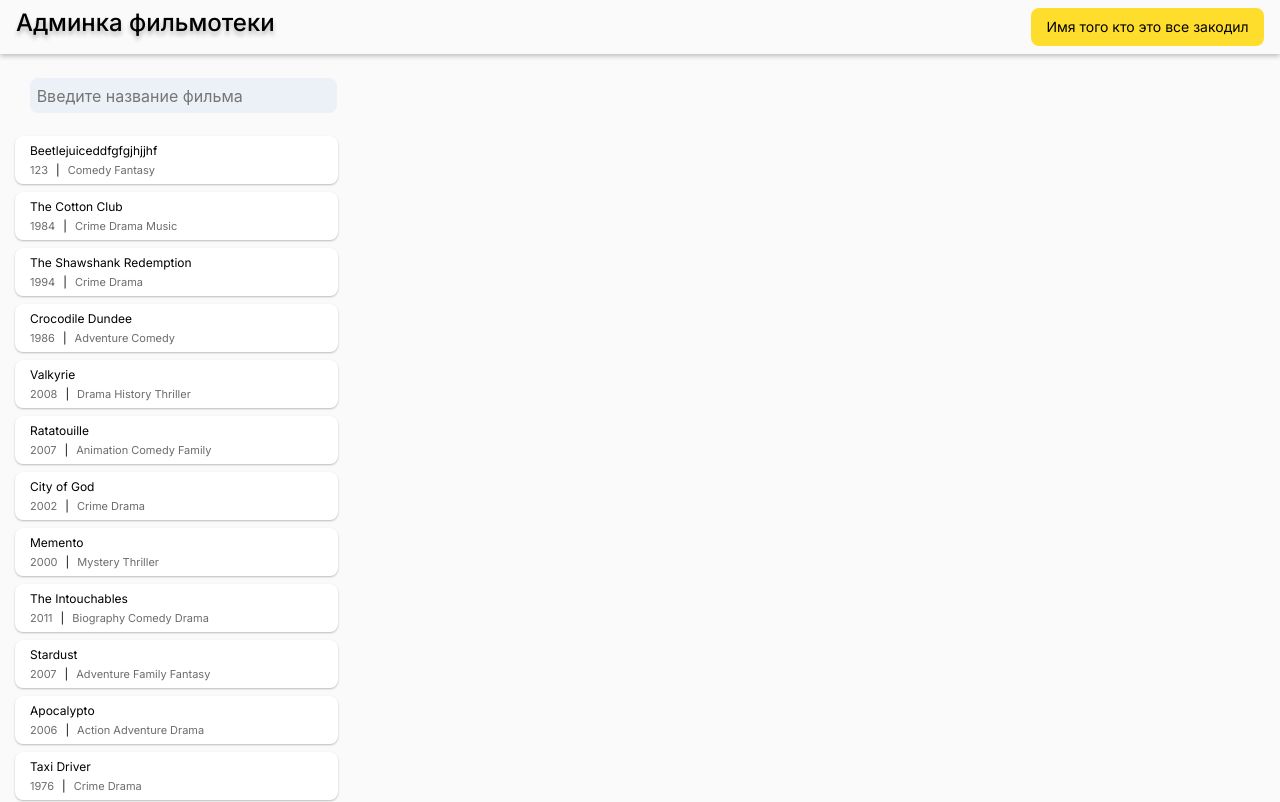
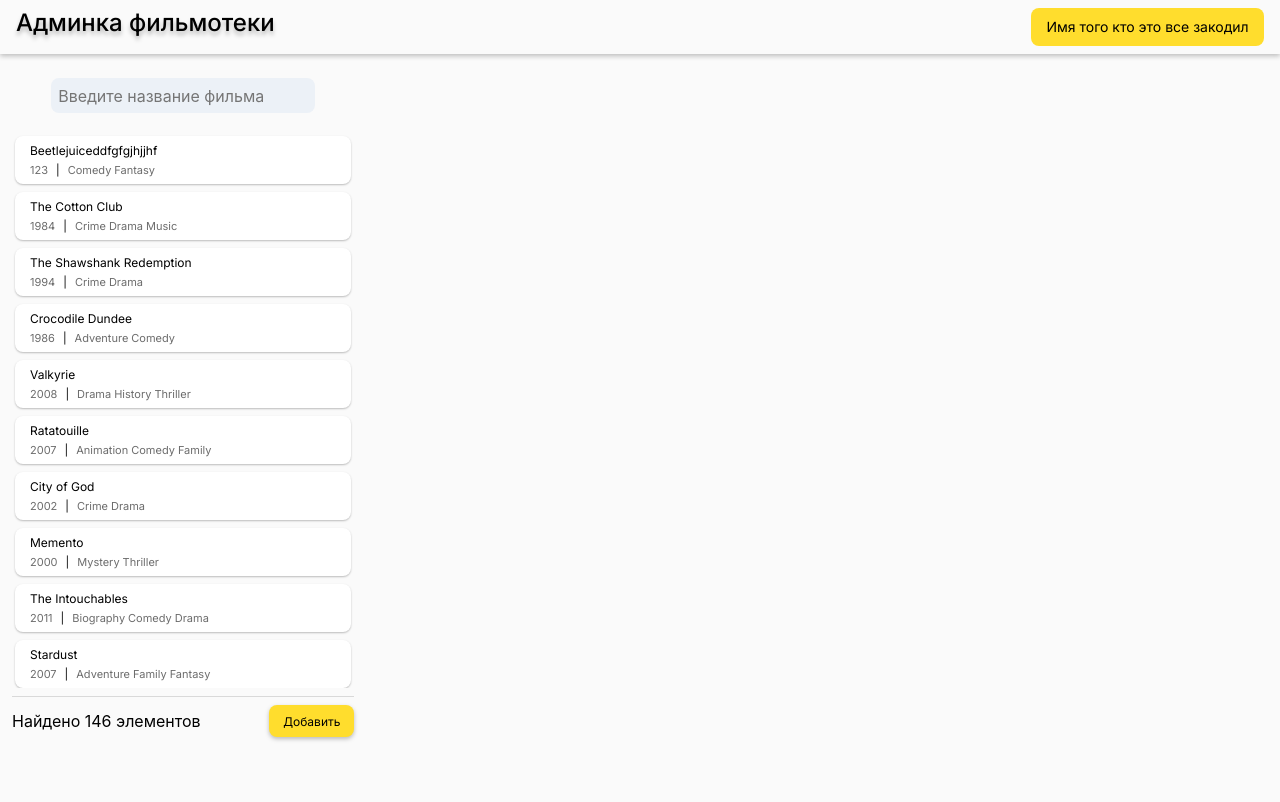
Before and after one commit to nikitanosov1/tinkoff-react-practice, a React (Create React App) app in the folder filmoteka/: page /movies in a window 1280 px wide. Shown: the top 802 px of the page. Built offline with nearby package versions, Linux system fonts and the light colour scheme; data requests are answered from the project's data file.

Commit message:
added count of movies

```diff
--- a/filmoteka/src/components/Movie/Movie.module.css
+++ b/filmoteka/src/components/Movie/Movie.module.css
@@ -3,13 +3,13 @@
     flex-direction: column;
     align-items: flex-start;
     gap: 6px;
-    width: 80%;
+    width: auto;
 
     background: #FFFFFF;
     box-shadow: 0px 1px 2px rgba(0, 0, 0, 0.25);
     border-radius: 8px;
     padding: 7px 15px 7px 15px;
-    margin: 8px 15px 8px 15px;
+    margin: 8px 3px 8px 3px;
 }
 
 .movie:hover {
--- a/filmoteka/src/components/MovieList/MovieList.module.css
+++ b/filmoteka/src/components/MovieList/MovieList.module.css
@@ -1,5 +1,5 @@
 .input {
-    width: 80%;
+    width: 250px;
     border: 0px;
     outline: none;
     border-radius: 8px;
@@ -10,3 +10,43 @@
     padding: 9px 7px 8px 7px;
     background: #ECF1F7;
 }
+
+.leftSection {
+    padding-left: 12px;
+    padding-right: 12px;
+}
+
+.movies {
+    height: 70vh;
+    overflow-y: auto;
+    overflow-x: hidden;
+}
+
+.movies::-webkit-scrollbar {
+    display: none;
+}
+
+/* Footer */
+
+.footer {
+    display: flex;
+    flex-direction: row;
+    justify-content: space-between;
+    align-items: center;
+}
+
+.createButton {
+    font-family: 'Inter';
+    font-style: normal;
+    font-weight: 400;
+    font-size: 12px;
+    line-height: 15px;
+    color: #000000;
+    width: 85px;
+    height: 32px;
+
+    background: #FFDD2D;
+    border-radius: 8px;
+    border: 0px;
+    filter: drop-shadow(0px 2px 2px rgba(0, 0, 0, 0.25));
+}
--- a/filmoteka/src/components/MovieList/MovieList.tsx
+++ b/filmoteka/src/components/MovieList/MovieList.tsx
@@ -1,30 +1,38 @@
 import React, { useEffect, useState } from 'react'
 import type { MovieListProps, MovieProps } from '../../types';
+import { HorizontalLine } from '../HorizontalLine/HorizontalLine';
 import { Movie } from '../Movie/Movie';
 import { getMovies } from './../../Services/apiService';
 import style from './MovieList.module.css';
 
 export const MovieList = () => {
     const [movies, setMovies] = useState([]);
-    const [query, setQuery] = useState("");
+    const [filteredMovies, setFilteredMovies] = useState([]);
 
     useEffect(() => {
         getMovies().then((response) => {
                 setMovies(response);
+                setFilteredMovies(response);
             }
         );
     }, []);
 
+    const onChange = (event : any) => {
+        setFilteredMovies(Array.from(movies)
+            .filter((movie : MovieProps) => movie.title.toLowerCase().includes(event.target.value.toLowerCase()))
+        )
+    }
+
     return (
-        <div>
+        <section className={style.leftSection}>
             <input
                 type="text"
                 className={style.input}
                 placeholder='Введите название фильма'
-                onChange={(event) => setQuery(event.target.value)}
+                onChange={onChange}
             ></input>
-            {Array.from(movies)
-                .filter((movie : MovieProps) => movie.title.toLowerCase().includes(query.toLowerCase()))
+            <div className={style.movies}>
+                {filteredMovies
                     .map((movie : MovieProps) => (
                     <Movie
                         id={movie.id}
@@ -36,5 +44,19 @@ export const MovieList = () => {
                     />
                 ))}
             </div>
+
+            <HorizontalLine />
+
+            <div className={style.footer}>
+                <div className={style.footerLabel}>
+                    Найдено {filteredMovies.length} элементов
+                </div>
+                <button
+                    type="button"
+                    className={style.createButton}
+                    onClick={() => {}}
+                >Добавить</button>
+            </div>
+        </section>
     )
 }
--- a/filmoteka/src/index.css
+++ b/filmoteka/src/index.css
@@ -1,4 +1,6 @@
 body {
+  min-height: 100vh;
+  background: #FAFAFA;
   margin: 0;
   font-family: -apple-system, BlinkMacSystemFont, 'Segoe UI', 'Roboto', 'Oxygen',
     'Ubuntu', 'Cantarell', 'Fira Sans', 'Droid Sans', 'Helvetica Neue',
```
Lines whose indentation alone changed are shown as unchanged.
